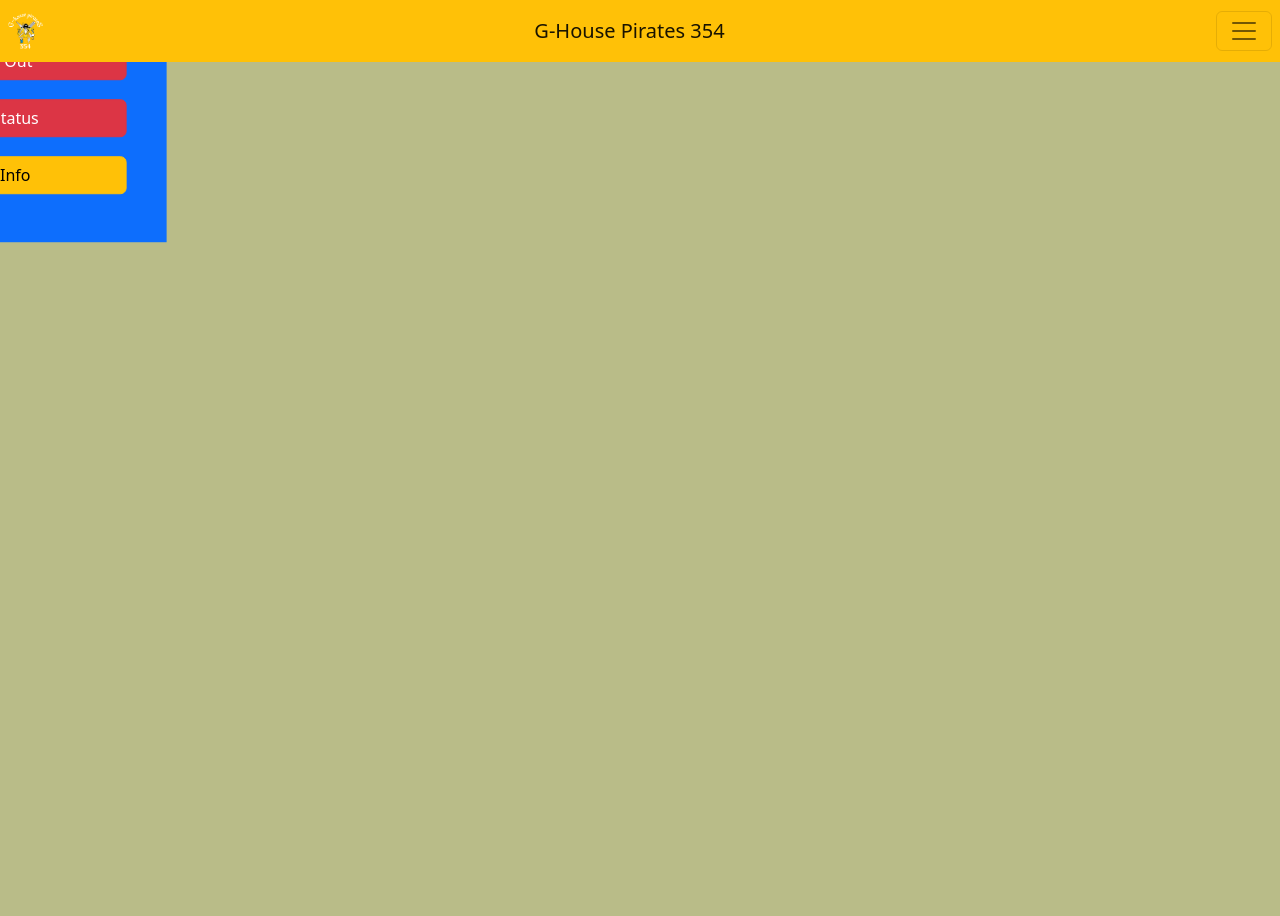
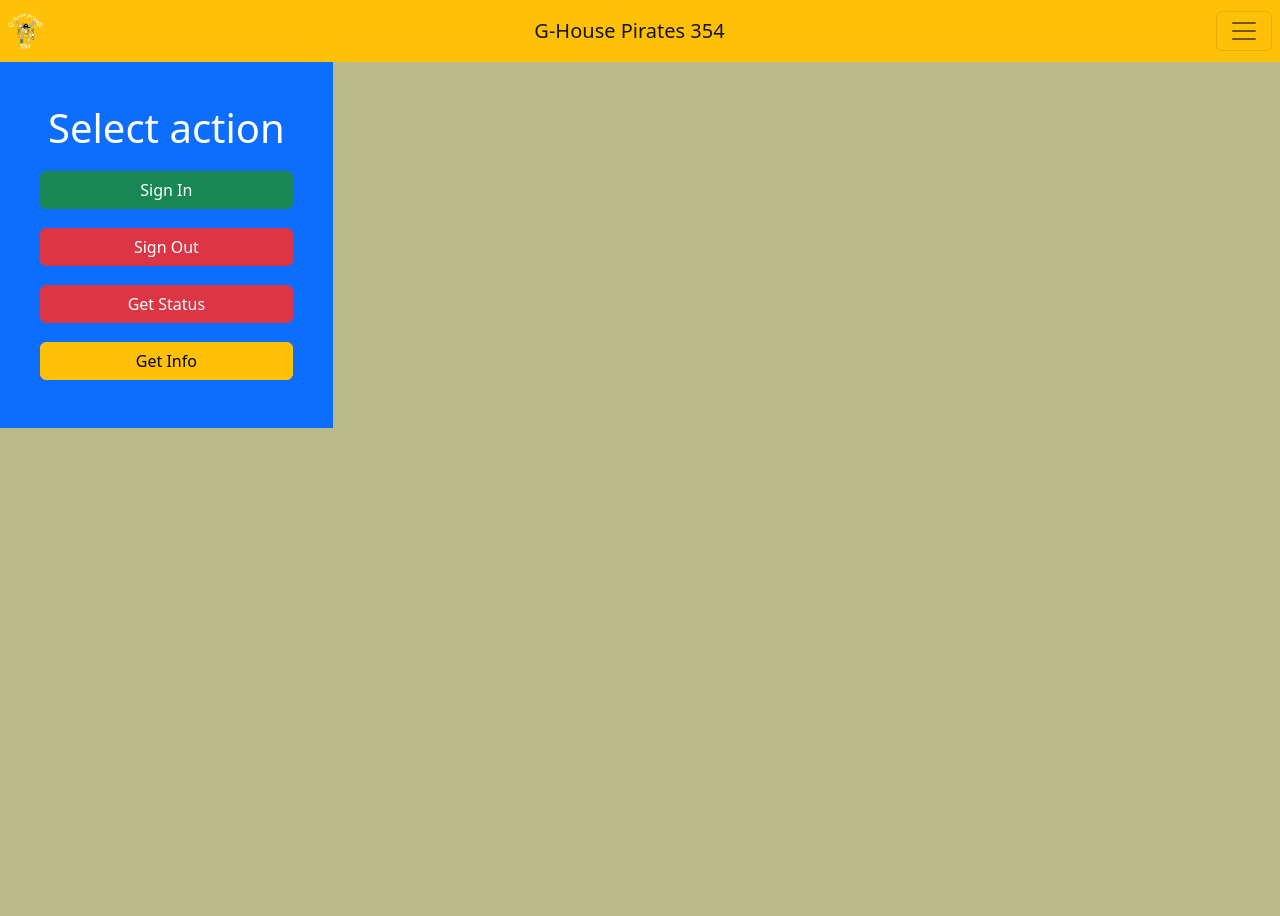
Before and after one commit to bhotw/354_attendance, a Flask app: page /home in a window 1280 px wide. Run offline with Flask 3, Linux system fonts and the light colour scheme.

```diff
--- a/templates/base.html
+++ b/templates/base.html
@@ -58,7 +58,7 @@
         </nav>
     </div>
     <div class="dimScreen">
-        <div class="content position-absolute translate-middle">
+        <div class="content position-absolute center">
 
            {% block content %}
 
```
